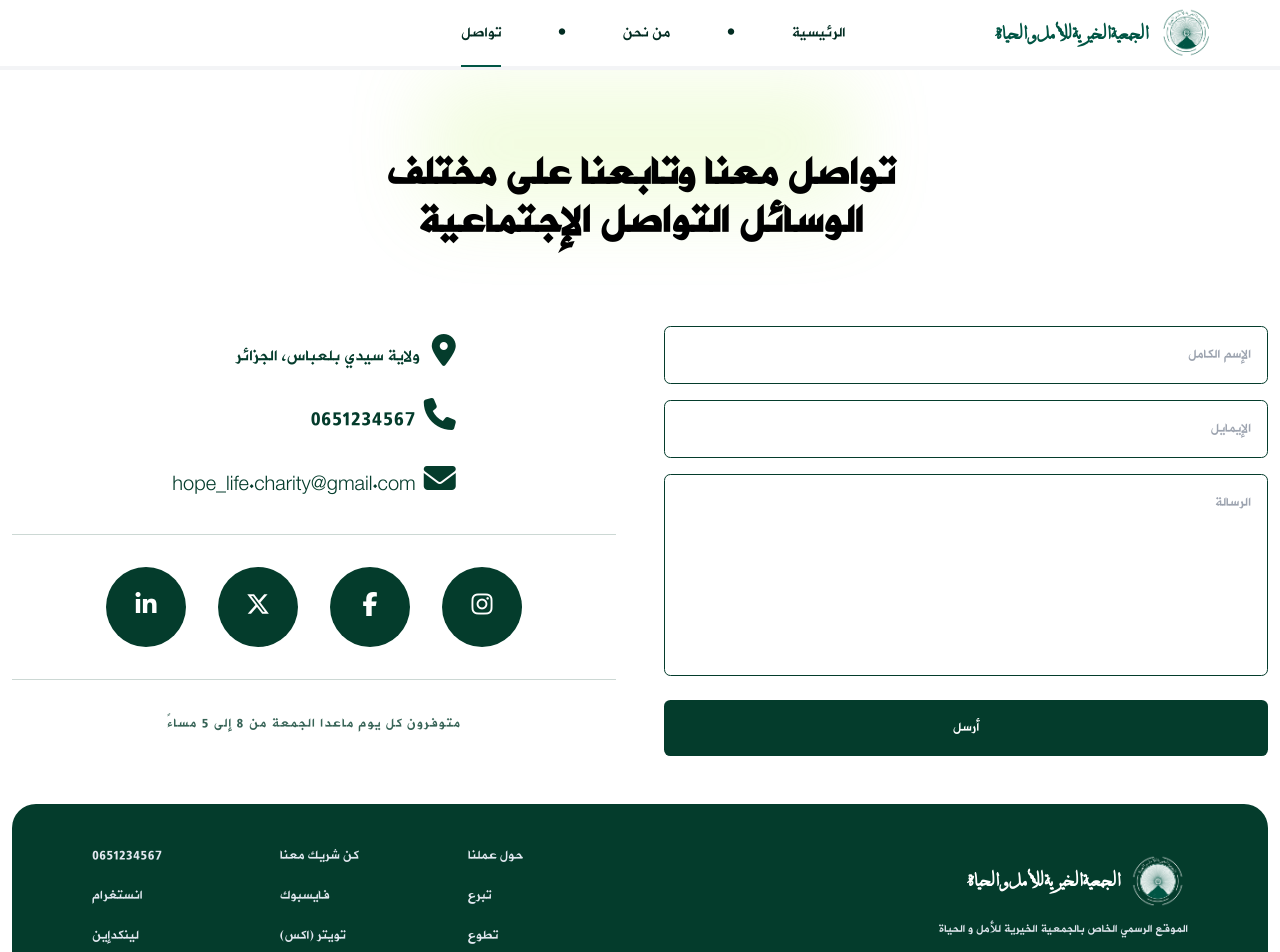
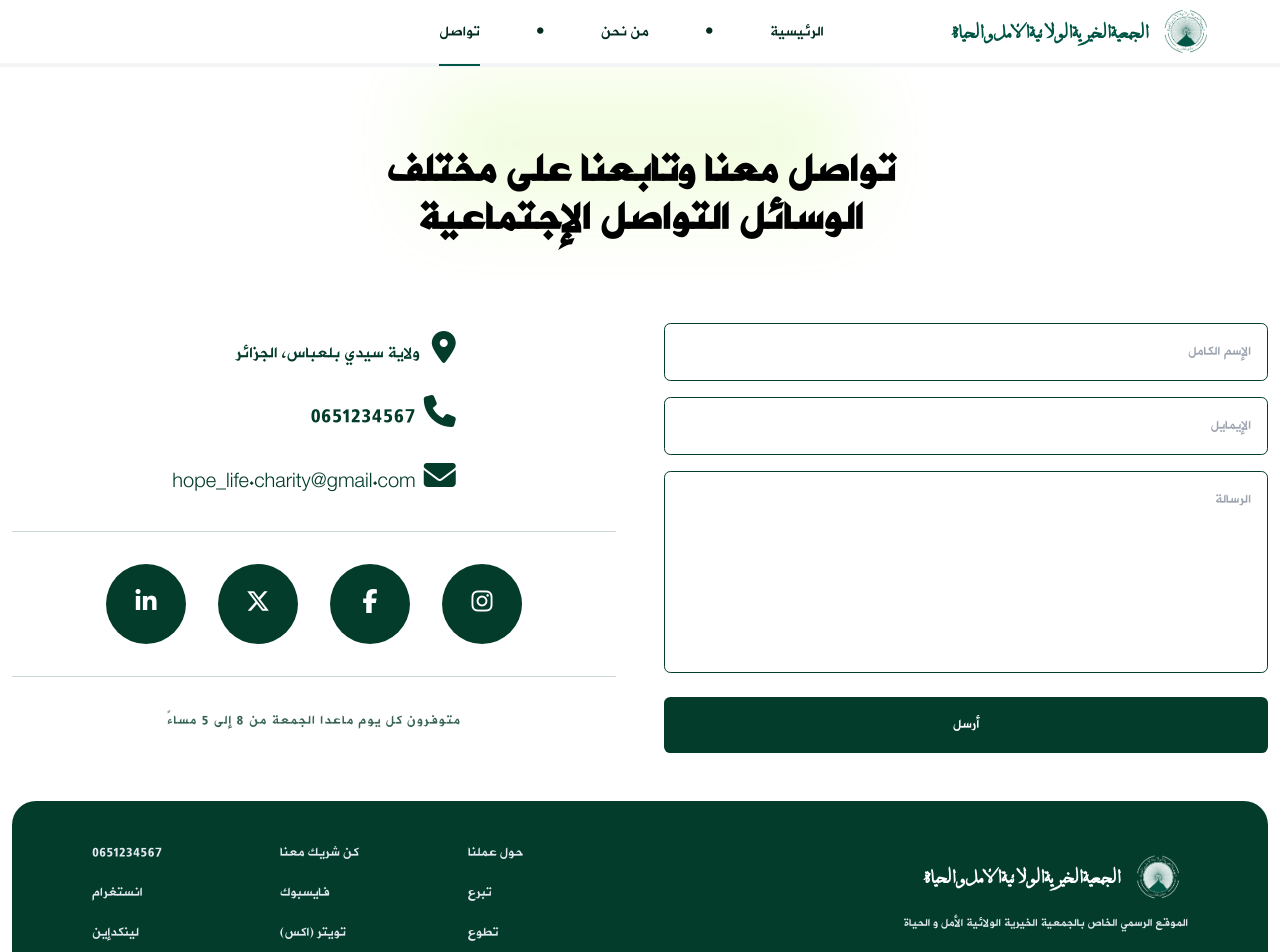
Before and after one commit to MerMory-Alloc/Hope_and_Life-charity-website, a Next.js app: page /contact in a window 1280 px wide. Shown: the top 952 px of the page. Built offline with nearby package versions, Linux system fonts and the light colour scheme.

Commit message:
corecting the name  and logo of the charity

```diff
--- a/components/Footer.jsx
+++ b/components/Footer.jsx
@@ -30,9 +30,9 @@ const Footer = () => {
                             md:border-0 md:pb-0">
                 <div className="flex items-center gap-2">
                     <Image src={logoG} width={60}/>
-                    <h2 className="block text-2xl font-sulas font-bold text-white">الجمعية الخيرية للأمل و الحياة</h2>
+                    <h2 className="block text-2xl font-sulas font-bold text-white"> الجمعية الخيرية الولائية الأمل و الحياة</h2>
                 </div>
-                <p className="font-thin  text-sm"> الموقع الرسمي الخاص بالجمعية الخيرية للأمل و الحياة</p>
+                <p className="font-thin  text-sm"> الموقع الرسمي الخاص بالجمعية الخيرية الولائية الأمل و الحياة</p>
             </div>
 
             <div className="grid grid-cols-3 place-items-start md:place-items-end
--- a/components/NavBar/Nav.jsx
+++ b/components/NavBar/Nav.jsx
@@ -10,7 +10,7 @@ const Nav = () => {
     <nav className='relative z-10 bg-white flex w-full px-3 sm:px-8 md:px-16 justify-between items-center border-b-4 border-gray-100'>
       <div className='flex items-center gap-2 py-2'>
         <Image src={logo} width={60}/>
-        <h2 className ={`block text-2xl font-sulas font-bold text-pri`} >الجمعية الخيرية للأمل و الحياة</h2>
+        <h2 className ={`block text-2xl font-sulas font-bold text-pri`} >الجمعية الخيرية الولائية الأمل و الحياة</h2>
       </div>
         <NavListItems />
         <HamBtn />
```
Also changed, not shown: public/assets/images/logo.png, public/assets/images/logoG.png.
